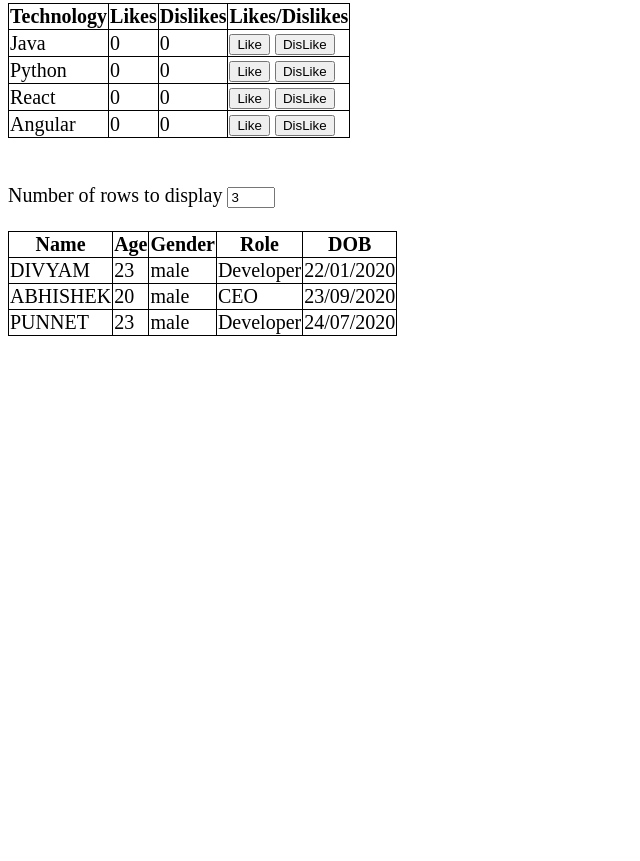
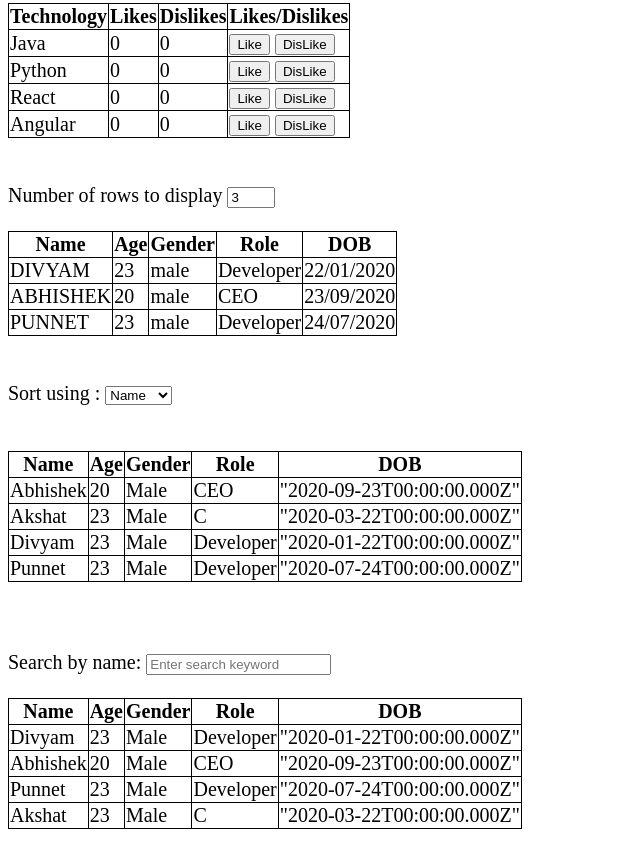
Before and after one commit to DevYam/angularjs, a plain HTML site: page index.html in a window 1280 px wide. Shown: the part 744-1605 px from the top of the page, without its empty margins (0-640 px from the left). Before the commit the page ends 1226 px from the top, so only its background shows below. Drawn offline with nearby package versions, Linux system fonts and the light colour scheme.

Commit message:
Added push and some code changes

```diff
--- a/index.html
+++ b/index.html
@@ -63,7 +63,7 @@
     </ul>
 
 <!--    Like dislike circus begin-->
-    <table  >
+    <table>
         <thead>
         <tr>
             <th>Technology</th>
@@ -112,11 +112,75 @@
         </tr>
         </tbody>
     </table>
-</div>
+    <br>
+    <br>
+
+    <label>   Sort using :
+        <select ng-model="sortSelection"  >
+            <option value="name">Name</option>
+            <option value="age">Age</option>
+            <option value="dob">DOB</option>
+            <option value="Role">Role</option>
+            <option value="Gender">Gender</option>
+        </select>
+    </label>
+    <br>
+    <br>
+    <br>
+    <table>
+        <thead>
+            <tr>
+               <th>Name</th>
+               <th>Age</th>
+               <th>Gender</th>
+               <th>Role</th>
+               <th>DOB</th>
+            </tr>
+        </thead>
+        <tbody>
+        <tr ng-repeat="emp in newEmployees | orderBy : sortSelection">
+            <td>{{emp.name}}</td>
+            <td>{{emp.Age}}</td>
+            <td>{{emp.Gender}}</td>
+            <td>{{emp.Role}}</td>
+            <td>{{emp.dob}}</td>
+        </tr>
+        </tbody>
+    </table>
+
 <br>
 <br>
 <br>
+<!--    Search applied on name row-->
+
+<label> Search by name:
+    <input type="text" placeholder="Enter search keyword" ng-model="searchText.name">
+</label>
 <br>
+<br>
+<table>
+    <thead>
+    <tr>
+        <th>Name</th>
+        <th>Age</th>
+        <th>Gender</th>
+        <th>Role</th>
+        <th>DOB</th>
+    </tr>
+    </thead>
+    <tbody>
+    <tr ng-repeat="emp in newEmployees | filter : searchText">
+        <td>{{emp.name}}</td>
+        <td>{{emp.Age}}</td>
+        <td>{{emp.Gender}}</td>
+        <td>{{emp.Role}}</td>
+        <td>{{emp.dob}}</td>
+    </tr>
+    </tbody>
+</table>
+<br>
+<br>
+</div>
 <br>
 <br>
 </body>
--- a/js/index.js
+++ b/js/index.js
@@ -92,5 +92,15 @@ app.controller("myController", ($scope)=>{
         }
     }
 
+    $scope.sortSelection = "name";
+
+    /**
+     * When using search on a particular column on table we will have to
+     * set the initial value as undefined as with empty string it fails to
+     * create objects.
+     * @type {undefined}
+     */
+    $scope.searchText =undefined;
+
 
 })
```
Also changed, not shown: 1 other file.
